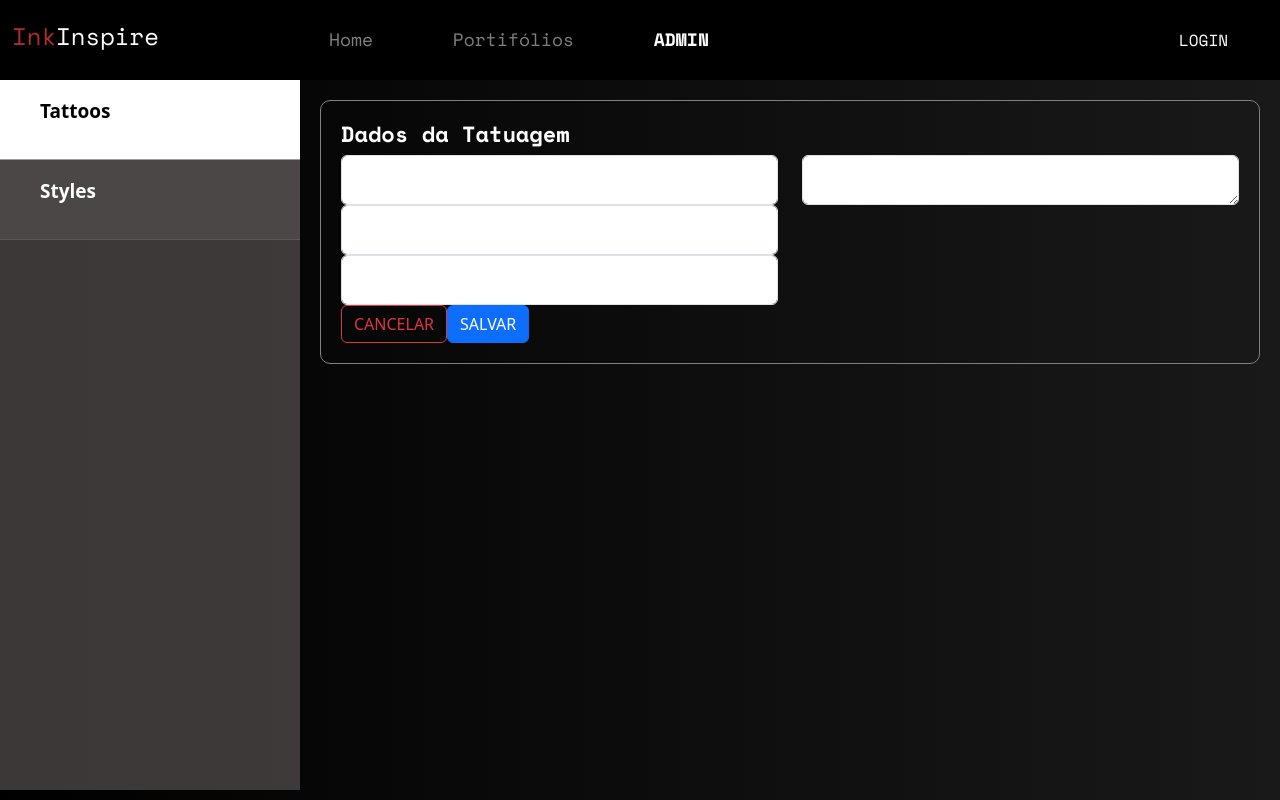
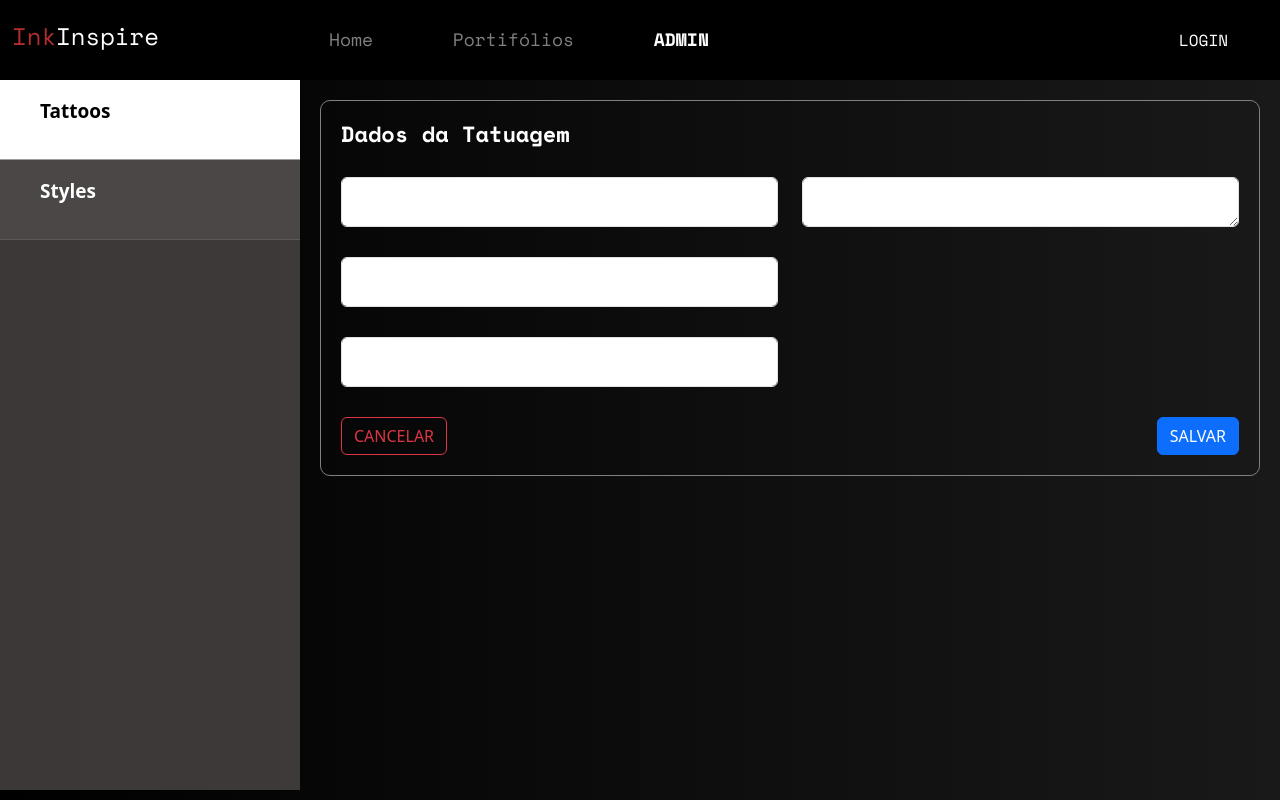
Before and after one commit to fh3mrique/InkInspire, a React (Vite) app in the folder frontend/: page /admin/tattoo/create in a window 1280 px wide. Built offline with nearby package versions, Linux system fonts and the light colour scheme; sample sign-in values are in the browser's storage.

Commit message:
Feat: Estilizando margens e containers do formulário

```diff
--- a/frontend/src/pages/Admin/Tattoos/Form/index.tsx
+++ b/frontend/src/pages/Admin/Tattoos/Form/index.tsx
@@ -7,18 +7,29 @@ const Form = () => {
         <h1 className="tattoo-crud-form-title">Dados da Tatuagem</h1>
 
         <form action="">
-          <div className="row">
-            <div className="col-lg-6">
-              <input className="form-control base-input" type="text" />
-              <input className="form-control base-input" type="text" />
-              <input className="form-control base-input" type="text" />
+          <div className="row tattoo-crud-inputs-container">
+            <div className="col-lg-6 tattoo-crud-inputs-left">
+              <div className="margin-bottom-30">
+                <input className="form-control base-input" type="text" />
+              </div>
+              <div className="margin-bottom-30">
+                <input className="form-control base-input" type="text" />
+              </div>
+
+              <div>
+                <input className="form-control base-input" type="text" />
+              </div>
             </div>
             <div className="col-lg-6">
-              <textarea className="form-control base-input" name="" rows={10}></textarea>
+              <textarea
+                className="form-control base-input"
+                name=""
+                rows={10}
+              ></textarea>
             </div>
           </div>
 
-          <div>
+          <div className="tattoo-crud-buttons-container">
             <button className="btn btn-outline-danger">CANCELAR</button>
             <button className="btn btn-primary">SALVAR</button>
           </div>
--- a/frontend/src/pages/Admin/Tattoos/Form/styles.css
+++ b/frontend/src/pages/Admin/Tattoos/Form/styles.css
@@ -1,11 +1,35 @@
-.tattoo-crud-form-card{
+.tattoo-crud-form-card {
   padding: 20px;
   border: solid 1px gray;
   border-radius: 10px;
 }
 
-.tattoo-crud-form-title{
+.tattoo-crud-form-title {
   font-weight: bold;
   font-size: 22px;
   letter-spacing: -0.015px;
+  margin-bottom: 30px;
 }
+
+.tattoo-crud-inputs-container{
+    margin-bottom: 30px;
+}
+
+.margin-bottom-30 {
+  margin-bottom: 30px;
+}
+
+.tattoo-crud-inputs-left {
+  margin-bottom: 30px;
+}
+
+.tattoo-crud-buttons-container{
+    display: flex;
+    justify-content: space-between;
+}
+
+@media(min-width: 992px){
+    .tattoo-crud-inputs-container{
+        margin-bottom: 0;
+    }
+}
```
Lines whose indentation alone changed are shown as unchanged.
